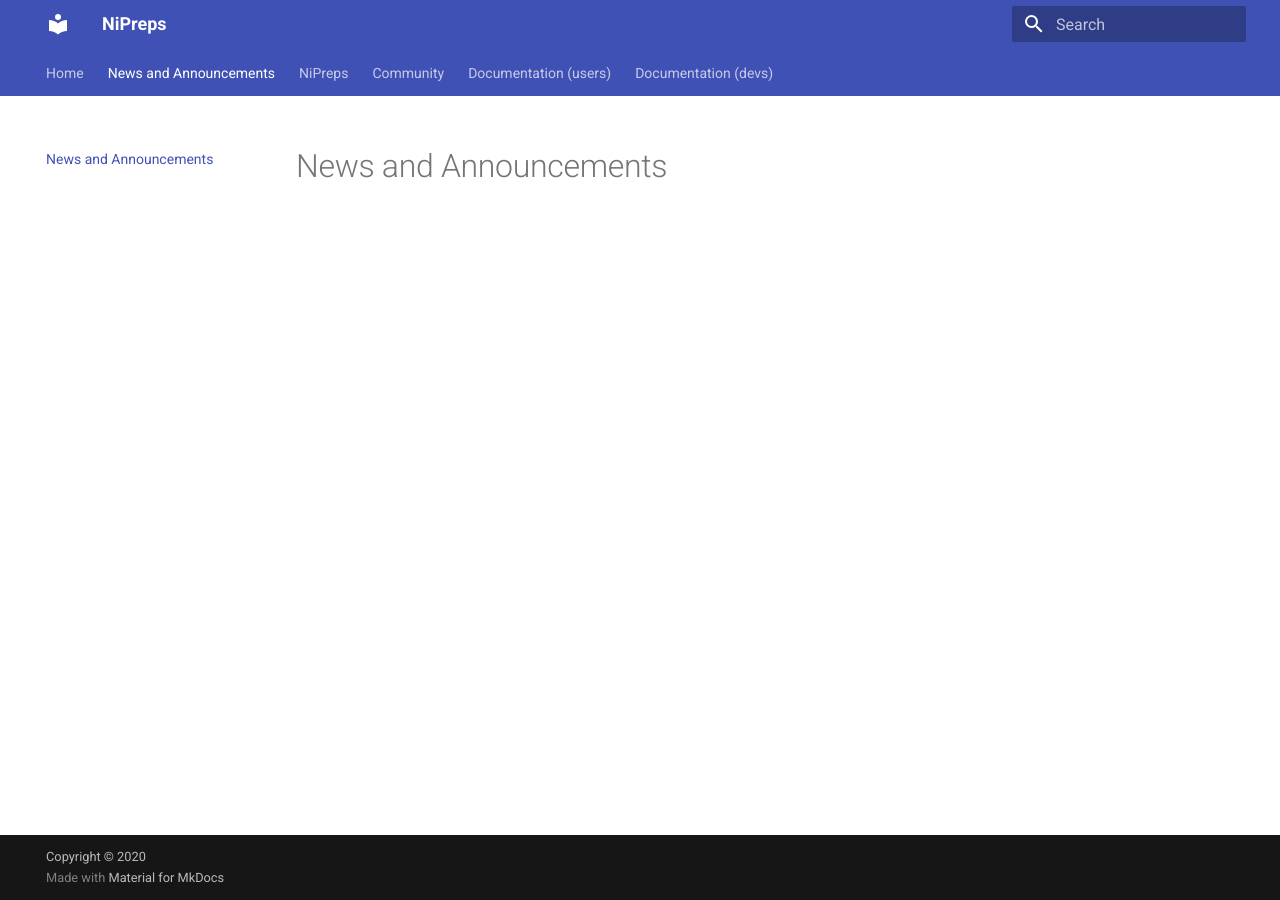
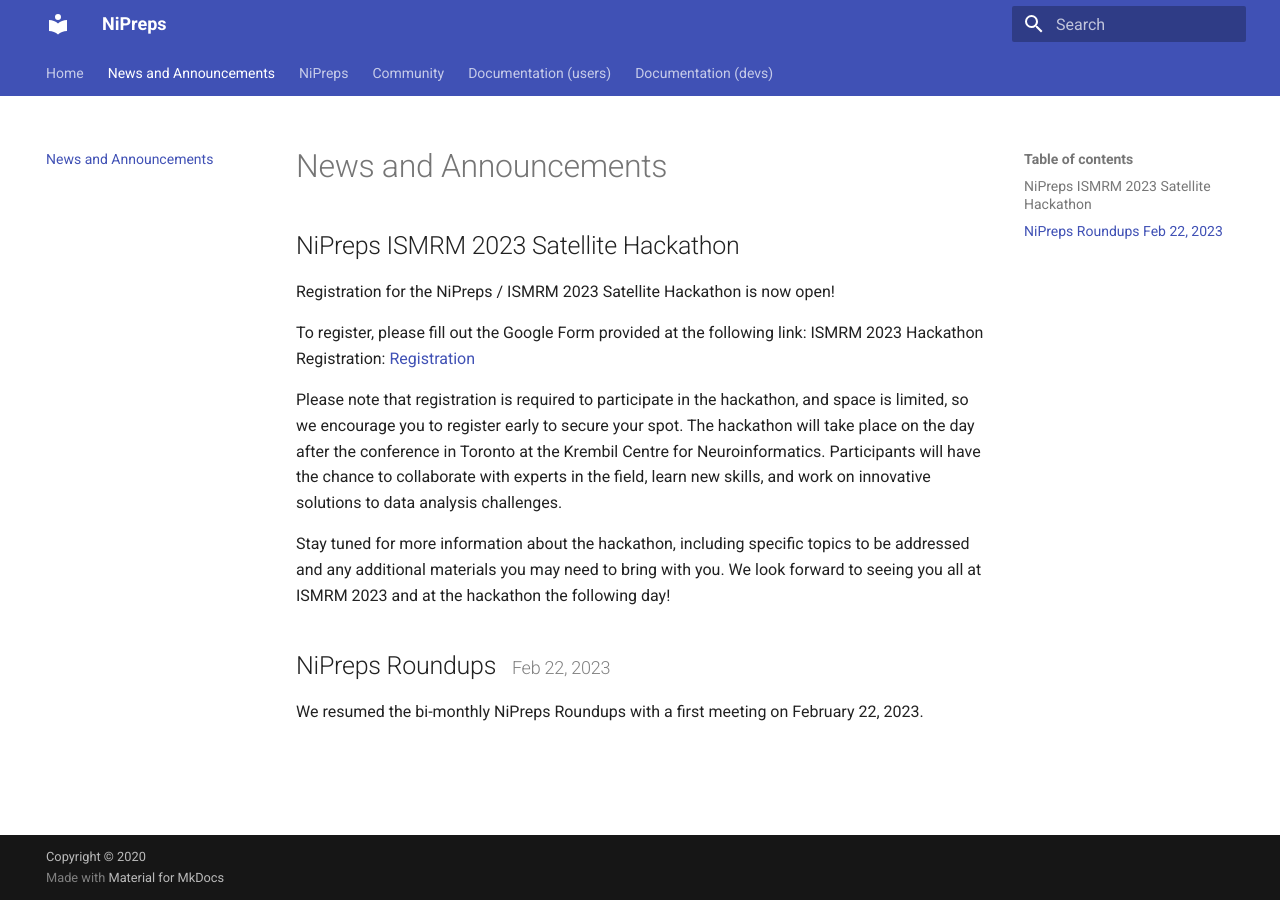
Before and after one commit to nipreps/nipreps.github.io, an MkDocs documentation site: the page built from docs/news/index.md, in a window 1280 px wide. Built offline with MkDocs 1.6.1 and Material for MkDocs 9.7.7, drawn with Linux system fonts in a browser that asks for light colours.

Commit message:
ENH:add two news (#27)

```diff
--- a/docs/news/index.md
+++ b/docs/news/index.md
@@ -7,3 +7,19 @@
 ---
 
 # News and Announcements
+## NiPreps ISMRM 2023 Satellite Hackathon
+
+Registration for the NiPreps / ISMRM 2023 Satellite Hackathon is now open!
+
+To register, please fill out the Google Form provided at the following link:
+ISMRM 2023 Hackathon Registration: [Registration](https://docs.google.com/forms/d/e/1FAIpQLSf6dD1iLfRV4xKx6yfvXN1JsHyajFzU90w15Rq0p_X2qhcH5A/viewform?usp=sf_link)
+
+Please note that registration is required to participate in the hackathon, and space is limited, so we encourage you to register early to secure your spot.
+The hackathon will take place on the day after the conference in Toronto at the Krembil Centre for Neuroinformatics. Participants will have the chance to collaborate with experts in the field, learn new skills, and work on innovative solutions to data analysis challenges.
+
+Stay tuned for more information about the hackathon, including specific topics to be addressed and any additional materials you may need to bring with you.
+We look forward to seeing you all at ISMRM 2023 and at the hackathon the following day!
+
+## NiPreps Roundups <span style="color: grey; font-size: 72%; position: relative; right: -10px;"> Feb 22, 2023</span>
+
+We resumed the bi-monthly NiPreps Roundups with a first meeting on February 22, 2023.
```
